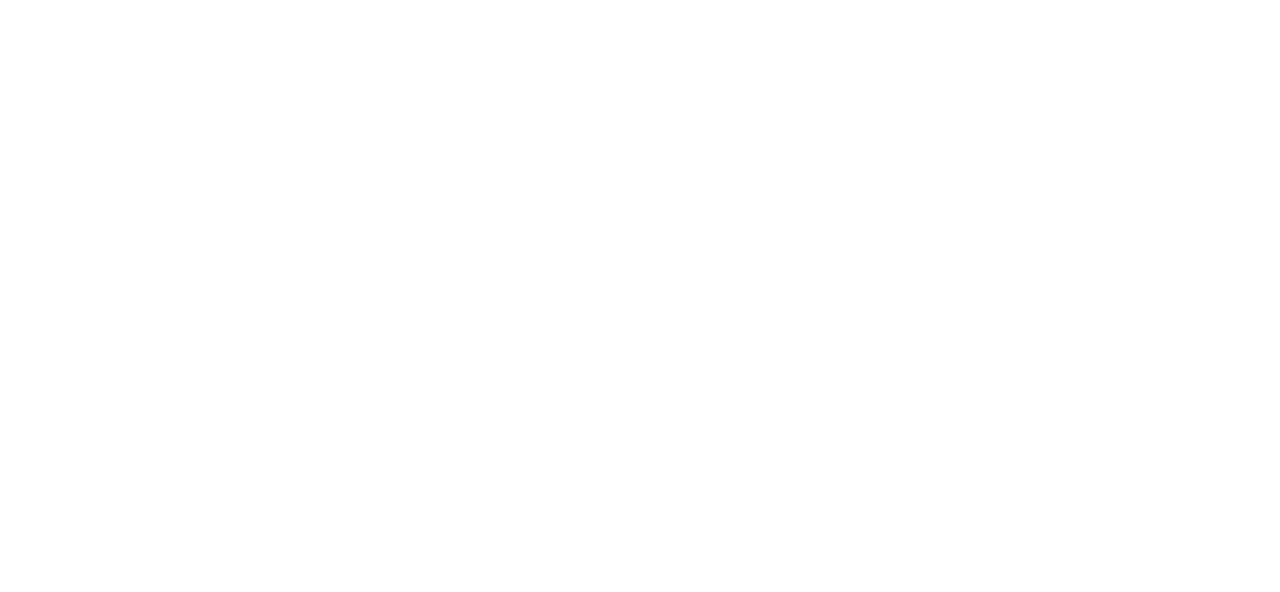
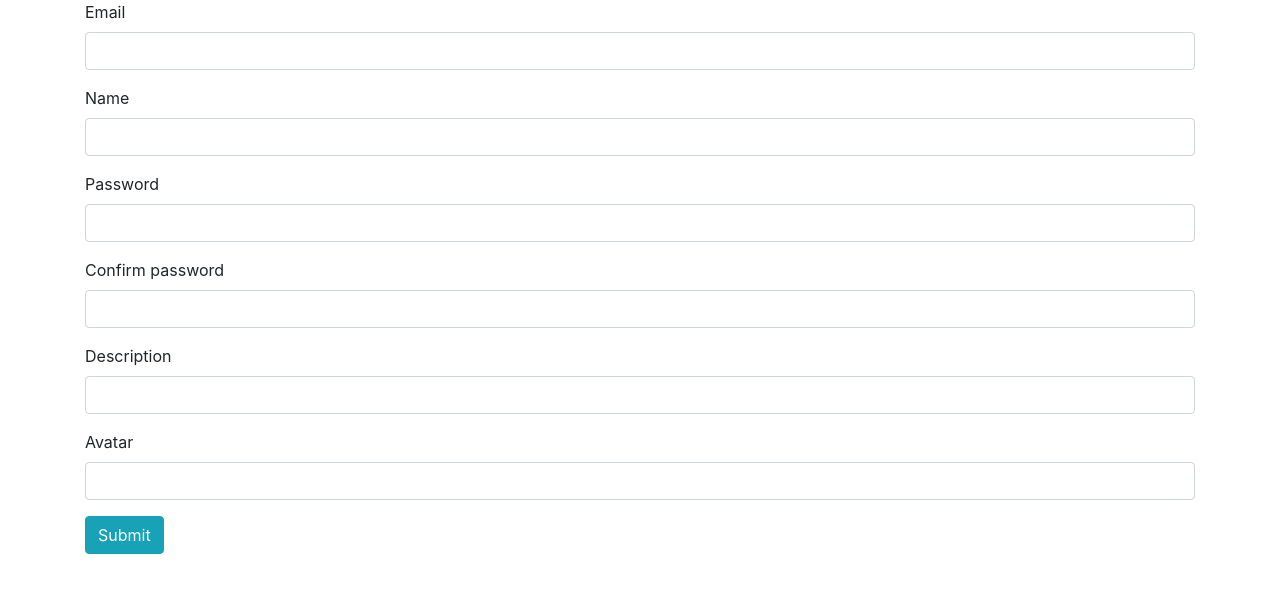
Before and after one commit to dmarch0/picshare, a React (Create React App) app in the folder client/: page /register in a window 1280 px wide. Shown: the top 592 px of the page. Built offline with nearby package versions, Linux system fonts and the light colour scheme.

Commit message:
added register form and action

```diff
--- a/client/src/App.js
+++ b/client/src/App.js
@@ -1,5 +1,6 @@
 import React from "react";
 import Login from "./components/auth/Login";
+import Register from "./components/auth/Register";
 import { BrowserRouter as Router, Route } from "react-router-dom";
 import { Provider } from "react-redux";
 import { createStore, compose, applyMiddleware } from "redux";
@@ -23,6 +24,7 @@
     <Provider store={store}>
       <Router>
         <Route exact path="/login" component={Login} />
+        <Route exact path="/register" component={Register} />
       </Router>
     </Provider>
   );
--- a/client/src/actions/authActions.js
+++ b/client/src/actions/authActions.js
@@ -4,8 +4,17 @@
 import setAuthToken from "../utils/setAuthToken";
 
 export const registerUser = formValues => dispatch => {
-
-}
+  axios({
+    method: "post",
+    url: "http://localhost:5000/api/profiles/register",
+    data: formValues,
+    mode: "no-cors"
+  })
+    .then(res => console.log(res.data))
+    .catch(error =>
+      dispatch({ type: GET_ERRORS, payload: error.response.data })
+    );
+};
 
 export const loginUser = formValues => dispatch => {
   axios({
--- a/client/src/components/auth/Register.js
+++ b/client/src/components/auth/Register.js
@@ -0,0 +1,90 @@
+import React, { Component } from "react";
+import { Field, reduxForm } from "redux-form";
+import { connect } from "react-redux";
+import { registerUser } from "../../actions/authActions";
+
+class Register extends Component {
+  onSubmit = formValues => {
+    this.props.registerUser(formValues);
+  };
+  render() {
+    return (
+      <div className="container">
+        <form onSubmit={this.props.handleSubmit(this.onSubmit)}>
+          <div className="form-group">
+            {" "}
+            <label>Email</label>
+            <Field
+              type="email"
+              name="email"
+              component="input"
+              className="form-control"
+            />
+          </div>
+          <div className="form-group">
+            {" "}
+            <label>Name</label>
+            <Field
+              type="text"
+              name="name"
+              component="input"
+              className="form-control"
+            />
+          </div>
+          <div className="form-group">
+            {" "}
+            <label>Password</label>
+            <Field
+              type="text"
+              name="password"
+              component="input"
+              className="form-control"
+            />
+          </div>
+          <div className="form-group">
+            {" "}
+            <label>Confirm password</label>
+            <Field
+              type="text"
+              name="password2"
+              component="input"
+              className="form-control"
+            />
+          </div>
+          <div className="form-group">
+            {" "}
+            <label>Description</label>
+            <Field
+              type="text"
+              name="desc"
+              component="input"
+              className="form-control"
+            />
+          </div>
+          <div className="form-group">
+            {" "}
+            <label>Avatar</label>
+            <Field
+              type="text"
+              name="avatar"
+              component="input"
+              className="form-control"
+            />
+          </div>
+          <button className="btn btn-info">Submit</button>
+        </form>
+      </div>
+    );
+  }
+}
+
+const formConnected = reduxForm({ form: "registerForm" })(Register);
+
+const mapStateToProps = state => {
+  return {};
+};
+
+export default connect(
+  mapStateToProps,
+  { registerUser }
+)(formConnected);
```
